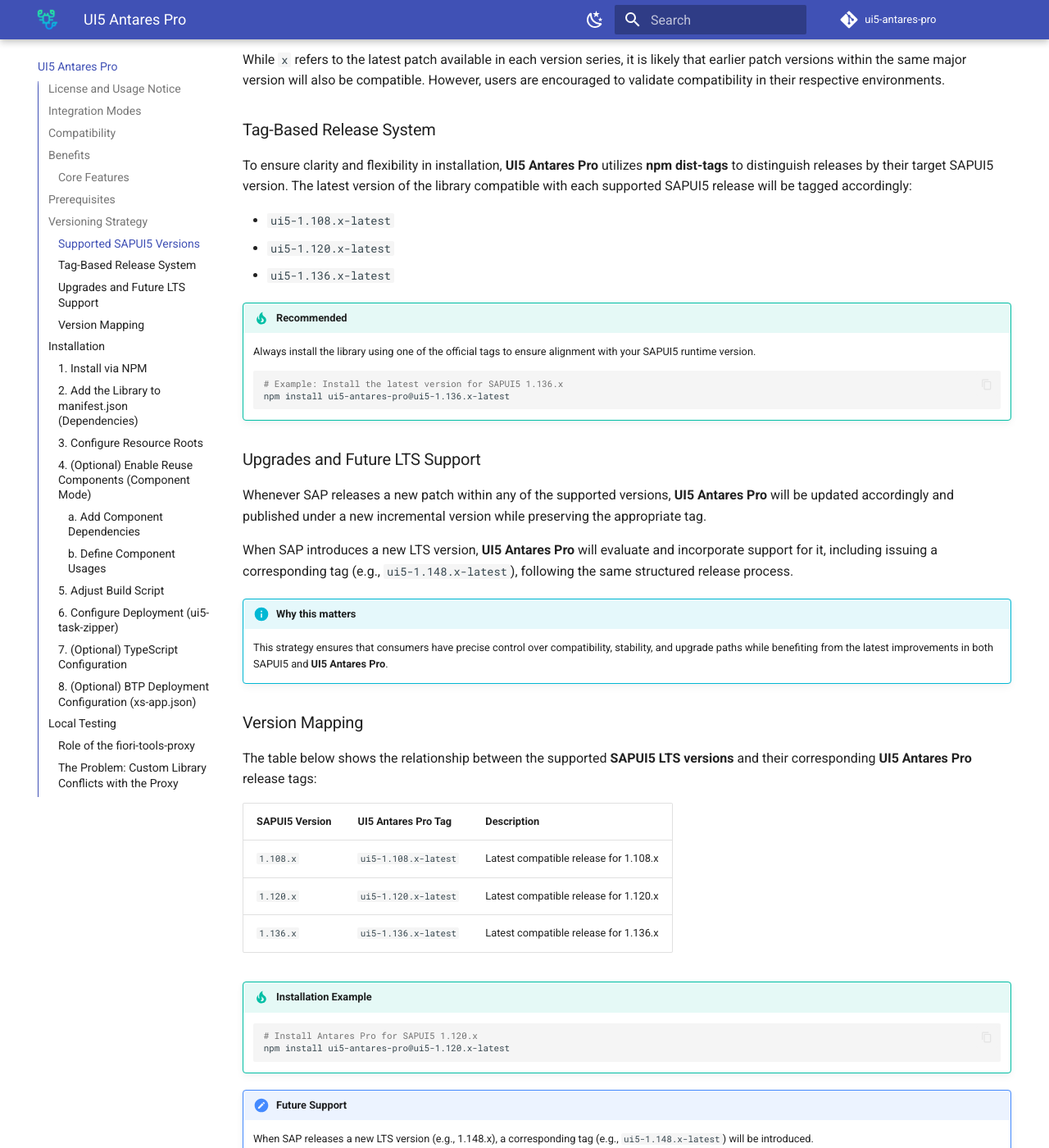
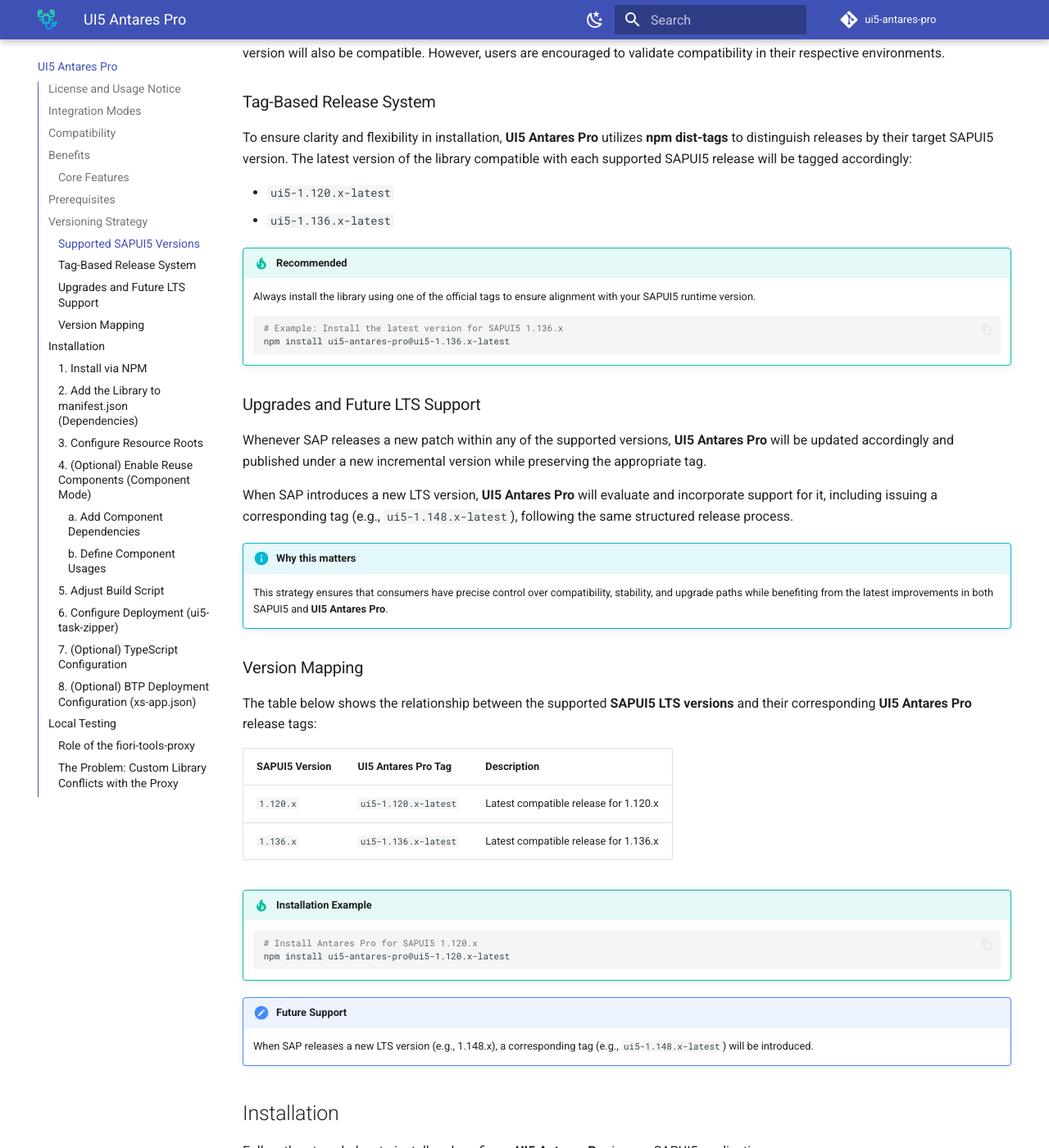
Before and after one commit to ui5-antares-pro/ui5-antares-pro.github.io, an MkDocs documentation site: the page built from docs/index.md, in a window 1280 px wide and 1400 px high, scrolled down 2907 px. Shown: the whole window at 82% size. Built offline with MkDocs 1.6.1 and Material for MkDocs 9.7.7, drawn with Linux system fonts in a browser that asks for light colours; comment, search, counter and statistics services are not loaded; some of the changed text lies outside the part shown.

Commit message:
Documentation part 8

````diff
--- a/docs/index.md
+++ b/docs/index.md
@@ -126,7 +126,6 @@
 
 The library officially supports the following **SAPUI5 LTS versions**:
 
-- `1.108.x`
 - `1.120.x`
 - `1.136.x`
 
@@ -136,7 +135,6 @@
 
 To ensure clarity and flexibility in installation, **UI5 Antares Pro** utilizes **npm dist-tags** to distinguish releases by their target SAPUI5 version. The latest version of the library compatible with each supported SAPUI5 release will be tagged accordingly:
 
-- `ui5-1.108.x-latest`
 - `ui5-1.120.x-latest`
 - `ui5-1.136.x-latest`
 
@@ -171,11 +169,6 @@
     </tr>
   </thead>
   <tbody>
-    <tr>
-      <td><code>1.108.x</code></td>
-      <td><code>ui5-1.108.x-latest</code></td>
-      <td>Latest compatible release for 1.108.x</td>
-    </tr>
     <tr>
       <td><code>1.120.x</code></td>
       <td><code>ui5-1.120.x-latest</code></td>
@@ -220,7 +213,6 @@
 
     - `ui5-1.136.x-latest`
     - `ui5-1.120.x-latest`
-    - `ui5-1.108.x-latest`
 
 ---
 
@@ -489,7 +481,7 @@
 A typical configuration looks like this:
 
 ```yaml title="ui5.yaml"
-specVersion: "3.1"
+specVersion: "4.0"
 metadata:
   name: test.ui5.antares.pro.employeeui
 type: application
````
